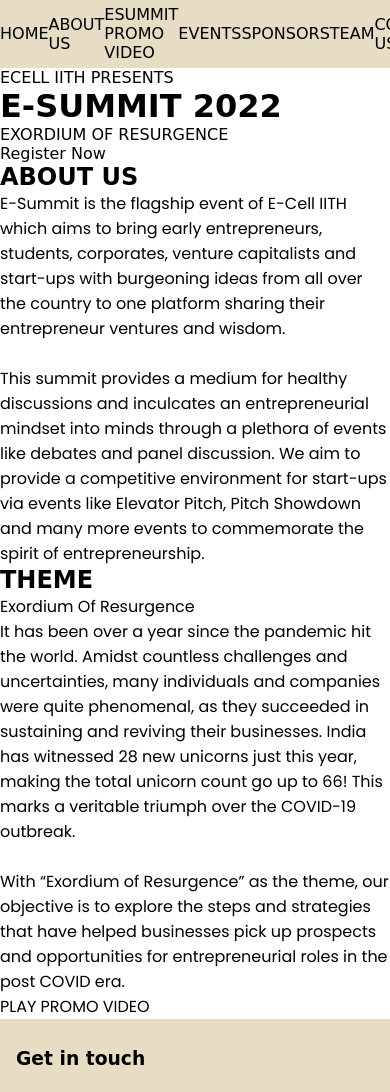
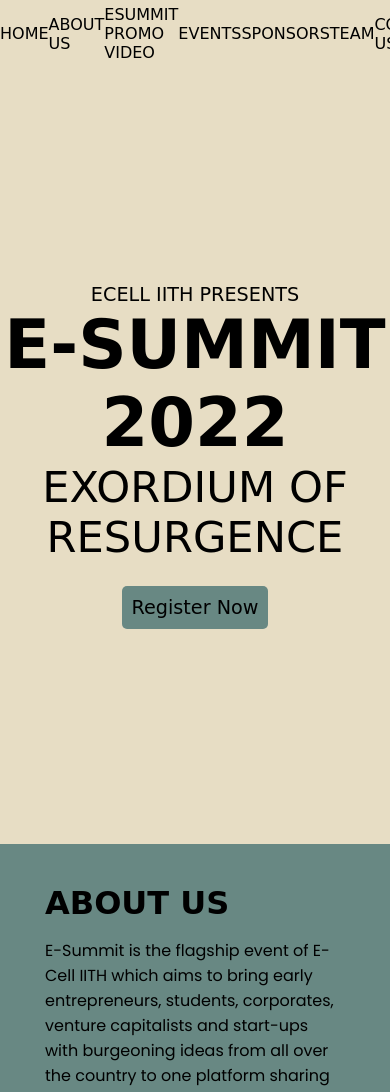
Before and after one commit to aAnish07/esummit, a plain HTML site: page index.html in a window 390 px wide. Shown: the top 1092 px of the page. Drawn offline with Linux system fonts and the light colour scheme; a web font is replaced by a local one.

Commit message:
site made responsive | remaining sections styled

```diff
--- a/index.html
+++ b/index.html
@@ -19,6 +19,7 @@
 
   <nav>
     <!-- <img src="ecellLogo.png" alt="E-Cell IITH Home"> -->
+    <!-- Needs to be made collapsible -->
     <a>HOME</a>
     <a>ABOUT US</a>
     <a>ESUMMIT PROMO VIDEO</a>
@@ -57,8 +58,14 @@
         helped businesses pick up prospects and opportunities for entrepreneurial roles in the post COVID era.</div>
       <div id="promoButton">PLAY PROMO VIDEO</div>
     </div>
-    <div class="section events"></div>
-    <div class="section speakers"></div>
+    <div class="section events">
+      <h2 class="heading">EVENTS</h2>
+      @Yash//@Tanmay
+    </div>
+    <div class="section speakers">
+      <h2 class="heading">SPEAKERS</h2>
+      @Yash//@Tanmay
+    </div>
   </div>
   <footer>
     <div id="footWide">
--- a/style.css
+++ b/style.css
@@ -42,12 +42,101 @@ a:hover {
 nav {
   height: 8vh;
   width: 100vw;
-  background-color: #E7DDC4;
+  background-color: #e7ddc4;
   position: sticky;
   top: 0px;
   display: flex;
   justify-content: space-around;
   align-items: center;
+}
+
+/* ========== Main (Anish) ========== */
+main {
+  height: 92vh;
+  background-color: #E7DDC4;
+  display: flex;
+  flex-direction: column;
+  justify-content: center;
+  align-items: center;
+}
+
+main p {
+  font-size: 2rem;
+}
+
+h1 {
+  font-size: 6.8rem;
+  text-align: center;
+  /* margin: 20px 5px; */
+}
+
+main my-theme {
+  font-size: 4.2rem;
+  text-align: center;
+}
+
+#regButton {
+  background-color: #688883;
+  margin-top: 24px;
+  padding: 10px;
+  border-radius: 5px;
+  font-size: 1.6rem;
+  cursor: pointer;
+}
+
+@media (max-width:760px) {
+  main p {
+    font-size: 1.2rem;
+  }
+  h1 {
+    font-size: 4.2rem;
+  }
+  main my-theme {
+    font-size: 2.7rem;
+  }
+  #regButton {
+    font-size: 1.2rem;
+  }
+}
+
+/* ============= Second Screen (Anish) ============= */
+
+.sections {
+  background-color: #688883;
+  padding-top: 20px;
+}
+
+.section {
+  padding: 20px 45px;
+  box-sizing: border-box;
+}
+
+.heading {
+  font-size: 2rem;
+  margin-bottom: 16px;
+  width: 100%;
+  text-align: left;
+}
+
+.theme.section {
+  display: flex;
+  flex-direction: column;
+  align-items: center;
+}
+
+.theme my-theme {
+  font-size: 2rem;
+  margin-bottom: 14px;
+  color: #E7DDC4;
+}
+
+#promoButton {
+  background-color: #E7DDC4;
+  margin-top: 24px;
+  padding: 5px 10px;
+  border-radius: 5px;
+  font-size: 1rem;
+  cursor: pointer;
 }
 
 /*============= Footer (Anish) =============*/
@@ -72,12 +161,15 @@ footer * {
 
 .subFooter {
   width: calc(100%/3);
-  padding-left: 1rem;
+  padding: 1rem;
   padding-bottom: 2rem;
+  box-sizing: border-box;
 }
 
 .footHeading {
   margin: 24px auto 24px;
+  font-size: 1.7rem;
+  font-weight: 400;
 }
 
 .touch {
```
